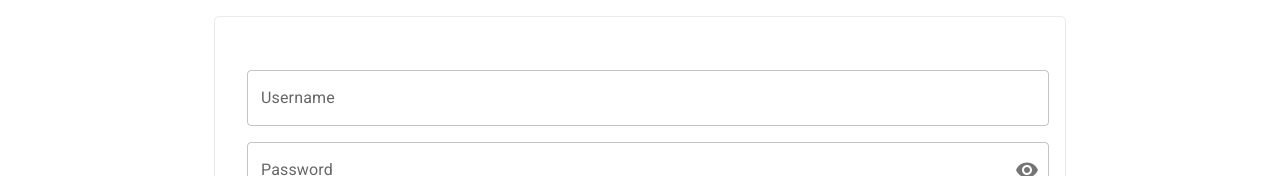
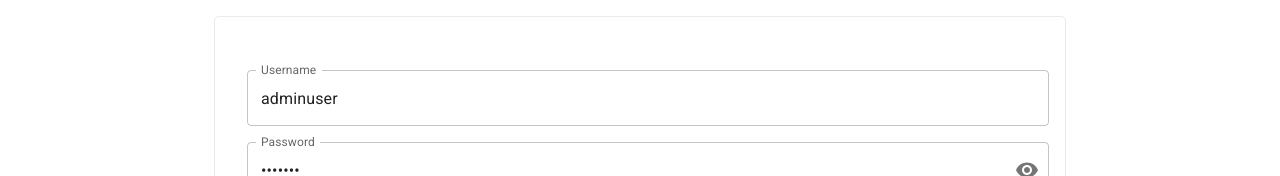
Before and after one commit to RKDN-DN3/fresher-k7-training-1, a React (Create React App) app in the folder Front-end/: page /login in a window 1280 px wide. Shown: the part 178-354 px from the top of the page. Built offline with nearby package versions, Linux system fonts and the light colour scheme.

Commit message:
auto-set-name-password

```diff
--- a/Front-end/src/page/login/index.js
+++ b/Front-end/src/page/login/index.js
@@ -21,8 +21,9 @@ function Login() {
 
   const [values, setValues] = useState({
     showPassword: false,
+    username: 'adminuser',
+    password: '@Abc123'
   });
-
   const [errors, setErrors] = useState({});
 
   const navigate = useNavigate();
```
